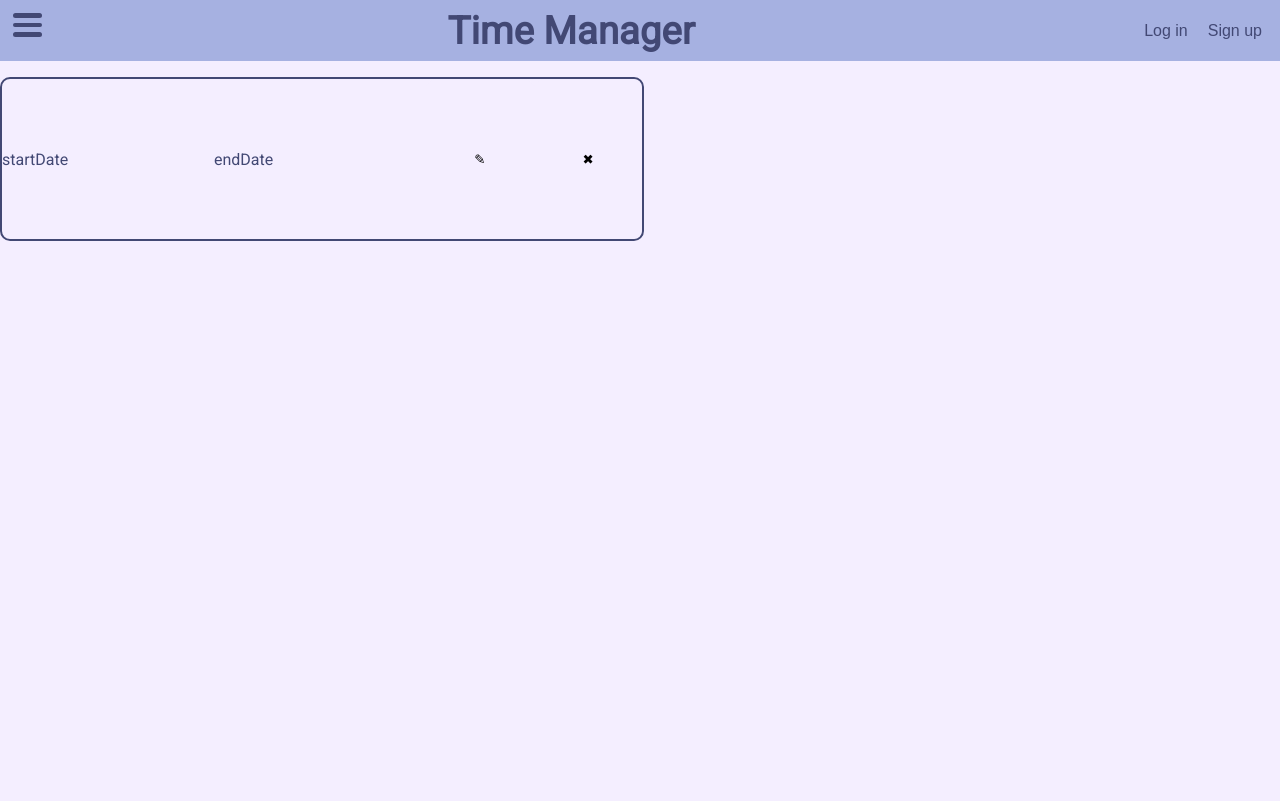
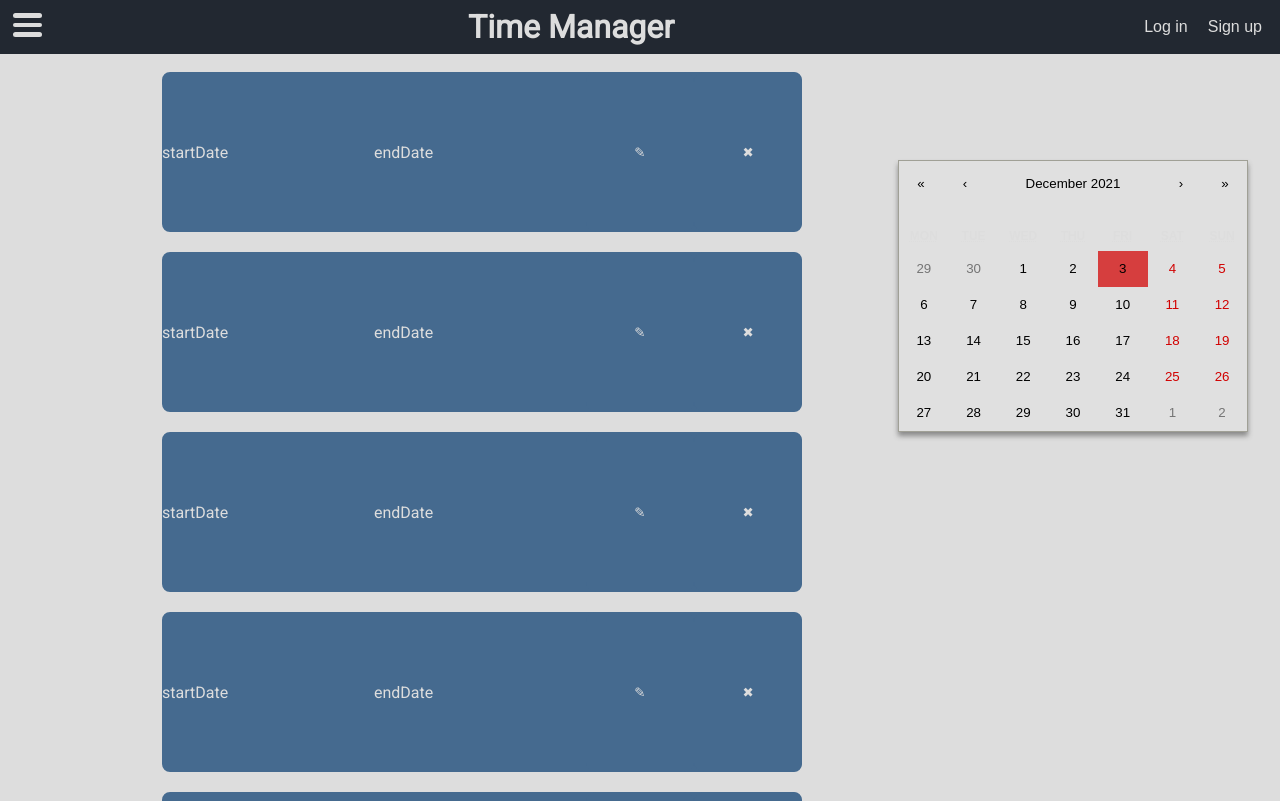
Before and after one commit to vkazivnyk/time-manager-frontend, a React (Create React App) app: page / in a window 1280 px wide. Shown: the top 801 px of the page. Built offline with nearby package versions, Linux system fonts and the light colour scheme; the HTML template or start-up script is replaced by a standard one.

Commit message:
add calendar

```diff
--- a/package.json
+++ b/package.json
@@ -9,6 +9,7 @@
         "eslint-config-react-app": "^6.0.0",
         "node-sass": "^6.0.1",
         "react": "^17.0.2",
+        "react-calendar": "^3.5.0",
         "react-dom": "^17.0.2",
         "react-scripts": "4.0.3",
         "web-vitals": "^1.1.2"
--- a/src/Layout/Layout.jsx
+++ b/src/Layout/Layout.jsx
@@ -3,8 +3,9 @@ import BurgerMenu from '../components/BurgerMenu/BurgerMenu';
 import Button from '../components/Button/Button';
 import Task from '../components/Task/Task';
 import classes from './Layout.module.scss';
+import CalendarComponent from '../components/CalendarComponent/CalendarComponent';
 
-class Layout extends React.PureComponent {
+class Layout extends React.Component {
     constructor(props) {
         super(props);
         this.state = {};
@@ -20,6 +21,12 @@ class Layout extends React.PureComponent {
                 </header>
                 <main>
                     <Task />
+                    <Task />
+                    <Task />
+                    <Task />
+                    <Task />
+                    <Task />
+                    <CalendarComponent />
                 </main>
             </div>
         );
--- a/src/Layout/Layout.module.scss
+++ b/src/Layout/Layout.module.scss
@@ -15,5 +15,6 @@ header {
     h1 {
         margin-left: auto;
         margin-right: auto;
+        font-size: 2rem;
     }
 }
--- a/src/components/BurgerMenu/BurgerMenu.jsx
+++ b/src/components/BurgerMenu/BurgerMenu.jsx
@@ -1,7 +1,7 @@
 import React from 'react';
 import classes from './BurgerMenu.module.scss';
 
-class BurgerMenu extends React.PureComponent {
+class BurgerMenu extends React.Component {
     constructor(props) {
         super(props);
         this.state = {};
--- /dev/null
+++ b/src/components/CalendarComponent/CalendarComponent.jsx
@@ -0,0 +1,20 @@
+import React from 'react';
+import Calendar from 'react-calendar';
+import 'react-calendar/dist/Calendar.css';
+import classes from './CalendarComponent.scss';
+
+class CalendarComponent extends React.Component {
+    constructor(props) {
+        super(props);
+        this.state = {};
+    }
+    render() {
+        return (
+            <div className={classes.container}>
+                <Calendar />
+            </div>
+        );
+    }
+}
+
+export default CalendarComponent;
--- /dev/null
+++ b/src/components/CalendarComponent/CalendarComponent.scss
@@ -0,0 +1,18 @@
+@import '../../global/scss/global.scss';
+
+.react-calendar {
+    position: fixed;
+    right: 2rem;
+    top: 10rem;
+    background-color: $calendar-background-color;
+    box-shadow: 0 4px 5px 0 $calendar-shadow-color;
+}
+
+.react-calendar__tile--now:enabled {
+    background-color: $calendar-current-day-background;
+    color: $calendar-current-day-color;
+}
+
+.react-calendar__tile--now:enabled:hover {
+    background-color: $calendar-current-day-hover-color;
+}
--- a/src/components/Task/Task.module.scss
+++ b/src/components/Task/Task.module.scss
@@ -1,6 +1,7 @@
 @import '../../global/scss/global.scss';
 
 .Wrapper {
+    margin-left: 10rem;
     width: 50%;
     align-items: center;
     justify-content: center;
@@ -11,7 +12,7 @@
     max-height: 10rem;
     border: 2px solid;
     border-radius: 10px;
-
+    background-color: $task-color;
     .TaskWrapper {
         width: 80%;
         height: 60%;
@@ -36,13 +37,12 @@
         height: 10rem;
         right: 0px;
         border-radius: 10px;
-        background-color: $main-color;
         background-repeat: no-repeat;
         border: none;
         cursor: pointer;
-
+        background-color: $task-color;
         &:hover {
-            background-color: $main-color-bright;
+            background-color: $task-hover-color;
         }
     }
 }
--- a/src/global/scss/global.scss
+++ b/src/global/scss/global.scss
@@ -1,6 +1,13 @@
-$main-color: #f4eeff;
-$main-color-dark: #424874;
+$main-color: #dddddd;
+$main-color-dark: #dddddd;
 $main-color-bright: #d7b7ff;
-$second-color: #a6b1e1;
-$nav-color: #7f89b4;
-$text-color: #000;
+$second-color: #222831;
+$nav-color: #30475e;
+$task-color: #456a8f;
+$task-hover-color: #6396c9;
+$text-color: #dddddd;
+$calendar-background-color: #e0e0e0;
+$calendar-shadow-color: #8a8a8a;
+$calendar-current-day-background: #d63e3e;
+$calendar-current-day-color: #000000;
+$calendar-current-day-hover-color: #d63eb5;
```
Also changed, not shown: 2 other files (tests, documents, lock files or other folders).
